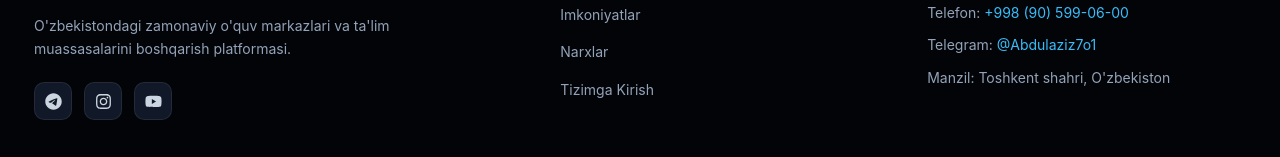
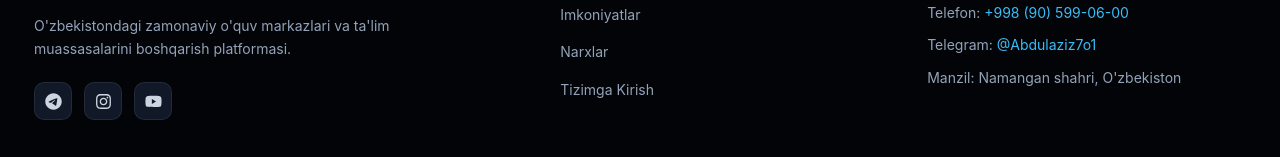
Before and after one commit to Abdulaziz701UZB/Frontend-Backend-Exam, a React (Vite) app in the folder frontend/: page /landing in a window 1280 px wide. Shown: the part 3037-3194 px from the top of the page. Built offline with nearby package versions, Linux system fonts and the light colour scheme; no server answers.

Commit message:
Update footer contact address to 'Namangan shahri, O\'zbekiston'

```diff
--- a/frontend/src/pages/Landing/Landing.jsx
+++ b/frontend/src/pages/Landing/Landing.jsx
@@ -467,7 +467,7 @@ const Landing = () => {
             <h4>Bog'lanish</h4>
             <p>Telefon: <a href="tel:+998905990600">+998 (90) 599-06-00</a></p>
             <p>Telegram: <a href="https://t.me/Abdulaziz7o1" target="_blank" rel="noopener noreferrer">@Abdulaziz7o1</a></p>
-            <p>Manzil: Toshkent shahri, O'zbekiston</p>
+            <p>Manzil: Namangan shahri, O'zbekiston</p>
           </div>
         </div>
 
```
